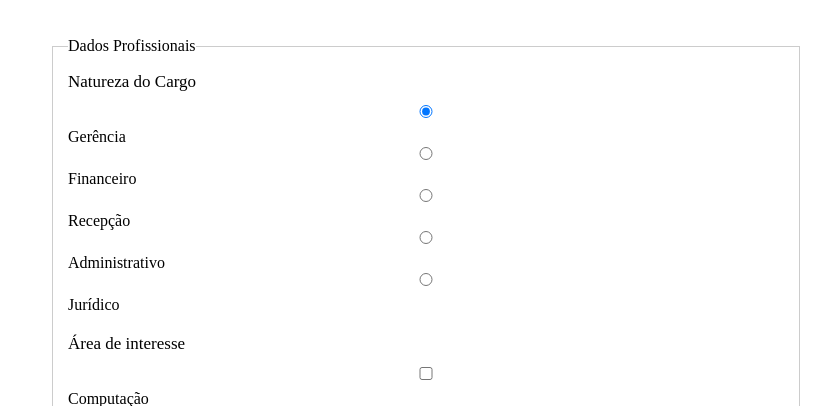
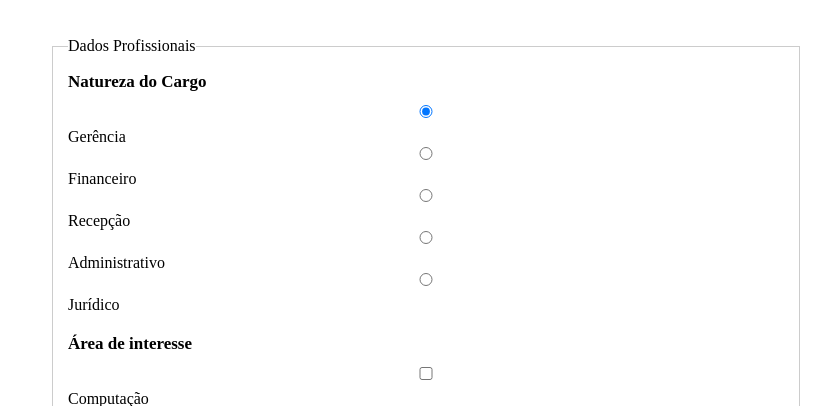
Before and after one commit to jessica-sobreira/formulario, a plain HTML site: page index.html in a window 1280 px wide. Shown: the part 452-858 px from the top of the page, without its empty margins (224-1055 px from the left). Drawn offline with Linux system fonts and the light colour scheme.

Commit message:
Update index.html

```diff
--- a/index.html
+++ b/index.html
@@ -58,7 +58,7 @@
 		<fieldset>
 			<legend>Dados Profissionais</legend>
 			<section>
-				<p>Natureza do Cargo</p>
+				<p><strong>Natureza do Cargo</strong></p>
 				<input type="radio" id="cargo" name="cargo" value="gerencia" checked>
 				<label for="gerencia">Gerência</label>
 				<input type="radio" id="cargo" name="cargo" value="financeiro">
@@ -70,7 +70,7 @@
 				<input type="radio" id="cargo" name="cargo" value="juridico">
 				<label for="juridico">Jurídico</label>
 				<br><br>
-				<p>Área de interesse</p>
+				<p><strong>Área de interesse</strong></p>
 				<input type="checkbox" id="interesse" name="interesse" value="computacao">
 				<label for="computacao">Computação</label>
 				<input type="checkbox" id="interesse" name="interesse" value="biologia">
@@ -88,8 +88,8 @@
 		</fieldset>
 		<br>
 		<footer>
+			<button type="reset">Limpar</button>
 			<button type="submit">Enviar</button>
-			<button type="reset">Limpar</button>
 		</footer>
 		</form>
 	</main>
```
